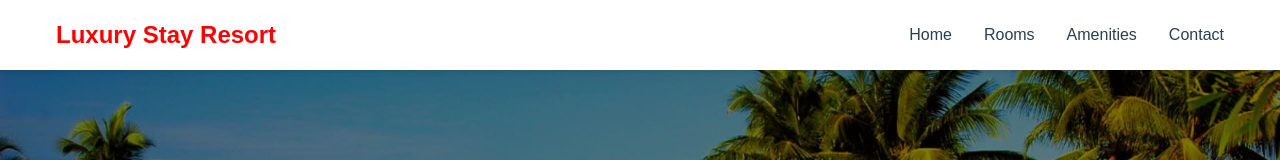
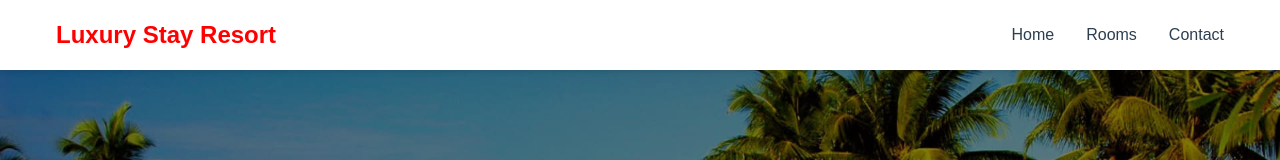
Before and after one commit to pawankalayan6899/Hotel-Booking, a plain HTML site: page index.html in a window 1280 px wide. Shown: the top 160 px of the page. Drawn offline with Linux system fonts and the light colour scheme.

Commit message:
index.html

```diff
--- a/index.html
+++ b/index.html
@@ -15,7 +15,6 @@
             <ul>
                 <li><a href="#home">Home</a></li>
                 <li><a href="#rooms">Rooms</a></li>
-                <li><a href="#amenities">Amenities</a></li>
                 <li><a href="#contact">Contact</a></li>
             </ul>
         </nav>
```
